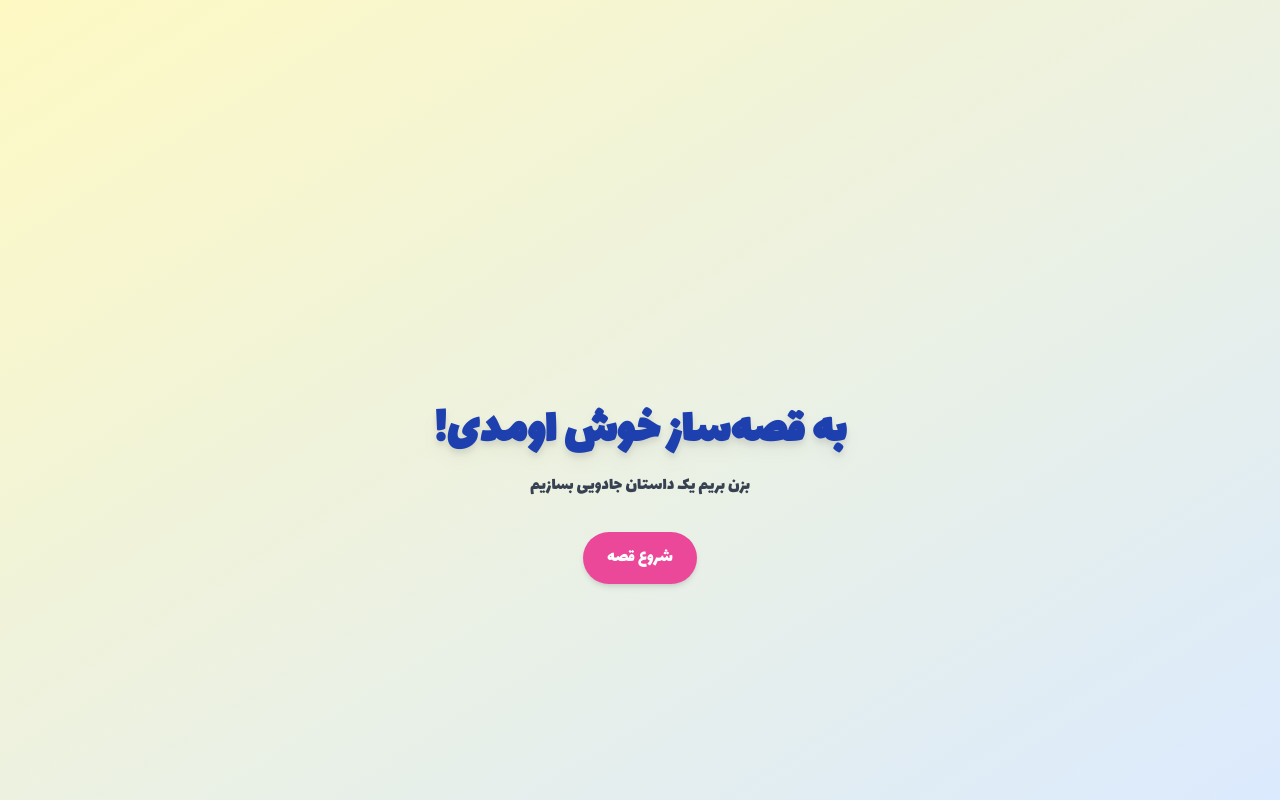
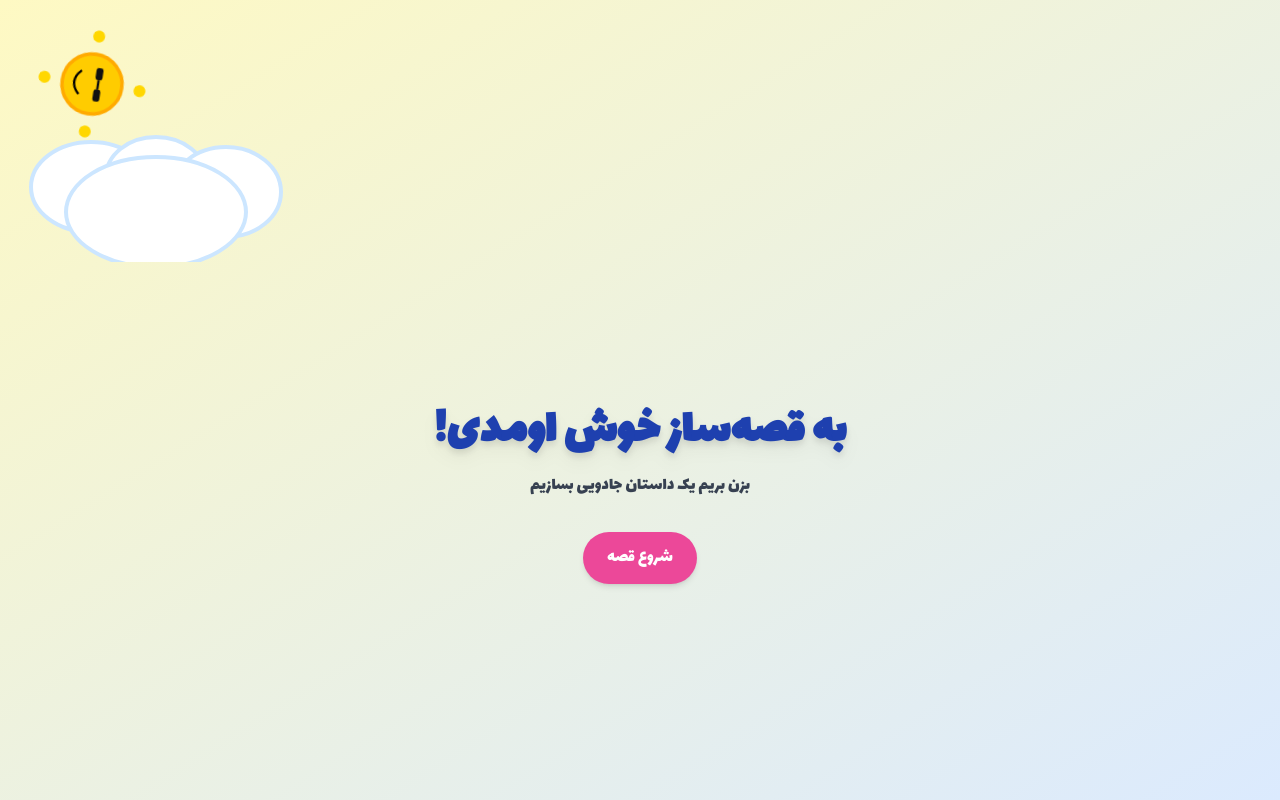
Before and after one commit to mosharishahab/MagicGH, a React (Vite) app: page / in a window 1280 px wide. Built offline with nearby package versions, Linux system fonts and the light colour scheme.

Commit message:
Update MagicSunAndCloud.jsx

```diff
--- a/src/MagicSunAndCloud.jsx
+++ b/src/MagicSunAndCloud.jsx
@@ -2,28 +2,24 @@ import React from 'react'
 
 export default function MagicSunAndCloud() {
   return (
-    <div className="relative w-full h-full overflow-hidden">
+    <div className="absolute top-0 left-0 w-full h-full pointer-events-none">
       {/* خورشید */}
-      <svg className="absolute top-5 left-8 w-[120px] animate-spin-slow" viewBox="0 0 100 100">
-        {/* نورهای چرخان */}
+      <svg className="absolute top-6 left-8 w-[120px] animate-spin-slow" viewBox="0 0 100 100">
         <circle cx="50" cy="10" r="5" fill="#ffd700" />
         <circle cx="90" cy="50" r="5" fill="#ffd700" />
         <circle cx="50" cy="90" r="5" fill="#ffd700" />
         <circle cx="10" cy="50" r="5" fill="#ffd700" />
-        {/* خورشید اصلی */}
         <circle cx="50" cy="50" r="25" fill="#ffcc00" stroke="#ffaa00" strokeWidth="3" />
-        {/* صورت خندان */}
         <circle cx="42" cy="45" r="2" fill="#000" />
         <circle cx="58" cy="45" r="2" fill="#000" />
         <path d="M40,60 Q50,70 60,60" stroke="#000" strokeWidth="2" fill="transparent" />
-        {/* عینک دودی */}
         <rect x="36" y="42" width="10" height="6" rx="2" fill="#111" />
         <rect x="54" y="42" width="10" height="6" rx="2" fill="#111" />
         <line x1="46" y1="45" x2="54" y2="45" stroke="#111" strokeWidth="2" />
       </svg>
 
-      {/* ابر خوشگل */}
-      <svg className="absolute top-24 left-4 w-[300px]" viewBox="0 0 300 150">
+      {/* ابر */}
+      <svg className="absolute top-28 left-4 w-[300px]" viewBox="0 0 300 150">
         <g fill="#ffffff" stroke="#cce6ff" strokeWidth="4">
           <ellipse cx="75" cy="75" rx="60" ry="45" />
           <ellipse cx="140" cy="65" rx="50" ry="40" />
```
